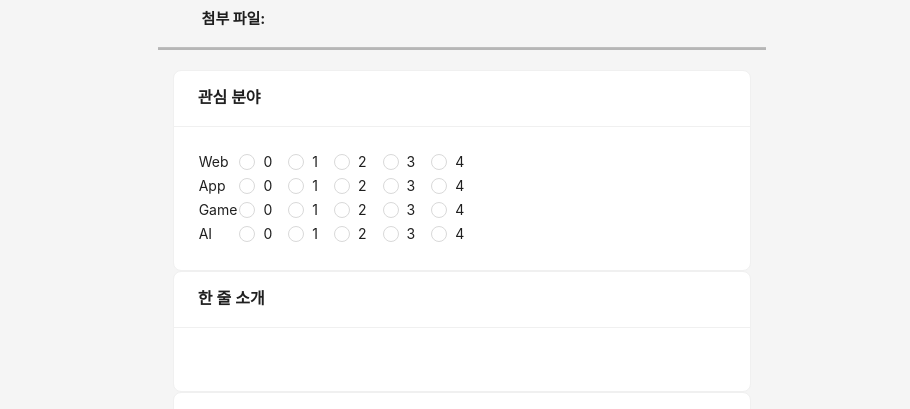
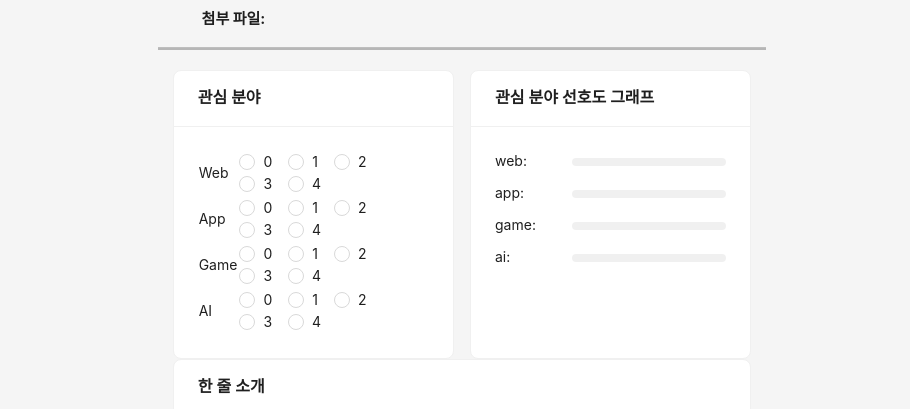
Before and after one commit to yonjoos/Graduation-Project-Re, a React (Create React App) app in the folder src/main/frontend/: page /portfolio in a window 1280 px wide. Shown: the part 261-670 px from the top of the page, without its empty margins (178-1088 px from the left). Built offline with nearby package versions, Linux system fonts and the light colour scheme; no server answers; sample sign-in values are in the browser's storage.

Commit message:
포트폴리오 조회 기능 개선&닉네임중복검증 예외 추가

```diff
--- a/src/main/frontend/src/components/views/LoginPage/LoginPage.js
+++ b/src/main/frontend/src/components/views/LoginPage/LoginPage.js
@@ -100,6 +100,11 @@ function LoginPage() {
         }
         if (nicknameAvailability === false) { //만약 닉네임 중복인 걸 아는데도 불구하고 회원가입 버튼을 누르는 경우
             message.warning('이미 사용 중인 닉네임입니다. 닉네임 변경 후 다시 시도하세요.');
+            return;
+        }
+        if (nicknameAvailability === null)
+        {
+            message.warning('닉네임 중복 확인을 먼저 해주세요.');
             return;
         }
         if (!email) {
--- a/src/main/frontend/src/components/views/PortfolioPage/PortfolioPage.js
+++ b/src/main/frontend/src/components/views/PortfolioPage/PortfolioPage.js
@@ -3,7 +3,7 @@ import { useSelector } from 'react-redux';
 import { useDispatch } from 'react-redux';
 import { uploadPortfolioSuccess, deletePortfolioSuccess } from '../../../_actions/actions';
 import { useState, useEffect } from 'react';
-import { Card, Row, Col, Button, Radio } from 'antd';
+import { Card, Row, Col, Button, Radio, Progress } from 'antd';
 import { request } from '../../../hoc/request';
 
 function PortfolioPage() {
@@ -59,6 +59,34 @@ function PortfolioPage() {
         </Radio.Group>
     );
 
+    // 선호도 그래프 관련
+    const renderPreferenceBar = (field) => {
+        const preferenceValue = data && existingPreferences[field];
+        return (
+            <div style={{ marginBottom: '10px' }}>
+                <div style={{ display: 'flex', alignItems: 'center', marginBottom: '5px' }}>
+                    <div style={{ width: '100px', textAlign: 'left', marginRight: '10px' }}>{field}:</div>
+                    <Progress percent={preferenceValue * 25} showInfo={false} strokeColor={getBarColor(field)} />
+                </div>
+            </div>
+        );
+    };
+
+    // 선호도 그래프 관련
+    const getBarColor = (field) => {
+        if (field === "web") {
+            return '#FE708F';
+        } else if (field === "app") {
+            return '#f9f56e';
+        } else if (field === "game") {
+            return '#83edff';
+        } else {
+            return '#91e2c3';
+        }
+    };
+
+
+
 
     // 포트폴리오 업로드 버튼 클릭 시 해당 엔드포인터로 이동
     const onClickUploadHandler = () => {
@@ -102,15 +130,17 @@ function PortfolioPage() {
                     </div>
 
                     {/**  borderBottom: '3px solid black'은 <hr> 요소 하단에 검은색 실선 테두리를 추가하여 더 두껍고 굵게 표시합니다. '3px' 값을 조정하여 원하는 대로 두껍거나 얇게 만들 수 있습니다. */}
-                    <hr style={{ marginLeft: '15%', marginRight: '15%', borderBottom: '2px solid black' }}/>
+                    <hr style={{ marginLeft: '15%', marginRight: '15%', borderBottom: '2px solid black' }} />
 
                     <div style={{ marginLeft: '20%', fontSize: '15px' }}><strong>첨부 파일:</strong> {data && data.fileUrl}</div>
 
-                    <hr style={{ marginLeft: '15%', marginRight: '15%', borderBottom: '2px solid black' }}/>
+                    <hr style={{ marginLeft: '15%', marginRight: '15%', borderBottom: '2px solid black' }} />
 
                     <Row justify="center" style={{ marginTop: '20px' }}>
                         <Col span={16}>
-                            <Card title="관심 분야">
+                            <Row gutter={16}>
+                                <Col span={12}>
+                                    <Card title="관심 분야" style={{ height: '100%' }}>
                                         <table>
                                             <tbody>
                                                 <tr>
@@ -131,7 +161,21 @@ function PortfolioPage() {
                                                 </tr>
                                             </tbody>
                                         </table>
+
                                     </Card>
+
+
+                                </Col>
+                                <Col span={12}>
+                                    <Card title="관심 분야 선호도 그래프" style={{ height: '100%' }}>
+                                        {renderPreferenceBar('web')}
+                                        {renderPreferenceBar('app')}
+                                        {renderPreferenceBar('game')}
+                                        {renderPreferenceBar('ai')}
+                                    </Card>
+
+                                </Col>
+                            </Row>
                         </Col>
                     </Row>
 
--- a/src/main/frontend/src/components/views/PortfolioPage/UpdatePortfolioPage/UpdatePortfolioPage.js
+++ b/src/main/frontend/src/components/views/PortfolioPage/UpdatePortfolioPage/UpdatePortfolioPage.js
@@ -1,13 +1,14 @@
 import React, { useState, useEffect } from 'react';
 import { useNavigate } from 'react-router-dom';
-import { useDispatch } from 'react-redux';
+//import { useDispatch } from 'react-redux';
 import { Row, Col, Input, Button, Radio, message } from 'antd';
-import { request, setHasPortfolio } from '../../../../hoc/request';
-import { uploadPortfolioSuccess } from '../../../../_actions/actions';
+// import { request, setHasPortfolio } from '../../../../hoc/request';
+// import { uploadPortfolioSuccess } from '../../../../_actions/actions';
+import { request} from '../../../../hoc/request';
 
 function UpdatePortfolioPage() {
     const navigate = useNavigate();
-    const dispatch = useDispatch();
+    //const dispatch = useDispatch();
 
     // 기존의 포트폴리오 데이터를 가져오고, 새로운 데이터를 입력할 수 있도록 하기 위한 useState
     const [existingShortIntroduce, setExistingShortIntroduce] = useState('');
@@ -28,7 +29,7 @@ function UpdatePortfolioPage() {
         fetchExistingPortfolioData();
     }, []);
 
-    // Function to fetch existing portfolio data
+    // Function to fetch existing portfolio data - db에서 기존의 포트폴리오를 가져오기
     const fetchExistingPortfolioData = async () => {
         try {
             const response = await request('GET', '/getPortfolioForm');
@@ -109,8 +110,8 @@ function UpdatePortfolioPage() {
                 fileUrl: fileUrl
             });
 
-            dispatch(uploadPortfolioSuccess(response.data.isCreated)); // uploadPortfolioSuccess 를 통해 디스패치
-            setHasPortfolio(response.data.isCreated);       // 로컬 스토리지에 isCreated 세팅
+            // dispatch(uploadPortfolioSuccess(response.data.isCreated)); // uploadPortfolioSuccess 를 통해 디스패치
+            // setHasPortfolio(response.data.isCreated);       // 로컬 스토리지에 isCreated 세팅
             alert('포트폴리오가 성공적으로 업데이트되었습니다.');
         } catch (error) {
             alert('포트폴리오 업데이트에 실패하였습니다.');
```
Lines whose indentation alone changed are shown as unchanged.
